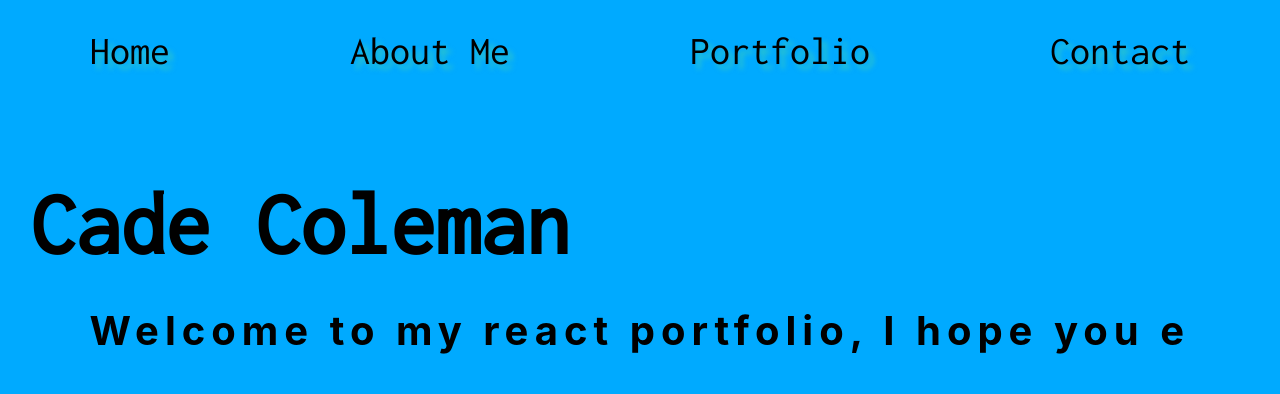
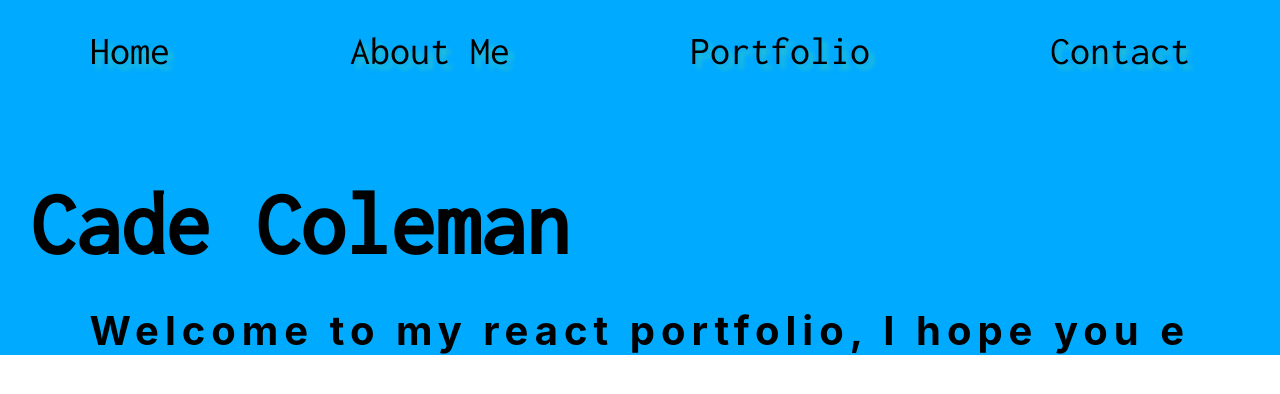
Before and after one commit to cade-coleman/cades-portfolio, a React (Create React App) app: page /#/ in a window 1280 px wide. Shown: the top 394 px of the page. Built offline with nearby package versions, Linux system fonts and the light colour scheme.

Commit message:
new changes

```diff
--- a/src/pages/Biography.js
+++ b/src/pages/Biography.js
@@ -5,12 +5,14 @@ import '../styles/AppHome.css';
 function Biography (){
 
 return(
-    <div id='mainWrapper' className="App">
+    <div className="App mainWrapper">
         <Nav/>
       <header className="flex App-header">
         <h1><a id='title' href='https://www.yout-ube.com/watch?v=dQw4w9WgXcQ'>About me</a></h1>
       </header>
     <div>
+
+      {/* Biography paragraph */}
       <div className="flex mt">
         <div className='flex-column'>
           <p className='bio'>
@@ -27,6 +29,7 @@ return(
         </p>
         </div>
 
+        {/* Biography photo */}
       <img id='photo1' src={require('../images/CadeHeadshotpng.png')} />
       </div>
     </div>
--- a/src/pages/Contact.js
+++ b/src/pages/Contact.js
@@ -7,7 +7,7 @@ import '../styles/AppHome.css';
 function Contact (){
 
   return(
-    <div id='mainWrapper' className="">
+    <div className="mainWrapper">
         <Nav/>
       <header className="App-header">
         <h1 id='title'>Contact</h1>
--- a/src/pages/Home.js
+++ b/src/pages/Home.js
@@ -4,7 +4,7 @@ import Nav from '../components/Nav/Nav';
 
 function Home (){
 return(
-    <div id='mainWrapper' className="App">
+    <div className="App mainWrapper">
         <Nav/>
         <br></br>
         <br></br>
--- a/src/pages/Portfolio.js
+++ b/src/pages/Portfolio.js
@@ -6,7 +6,7 @@ import Card from '../components/Card/Card'
 function Portfolio (){
 
 return(
-    <div id='mainWrapper' className="App">
+    <div className="App mainWrapper" >
         <Nav/>
       <header className="App-header">
         <h1 id='title'>Portfolio</h1>
--- a/src/styles/AppHome.css
+++ b/src/styles/AppHome.css
@@ -33,11 +33,8 @@
   vertical-align: middle;
 }
 
-#mainWrapper{
+.mainWrapper{
   background-color: #00aaff;
-   background-size: cover;
-   min-height: 100vh;
-
 }
 
 #photo1{
```
